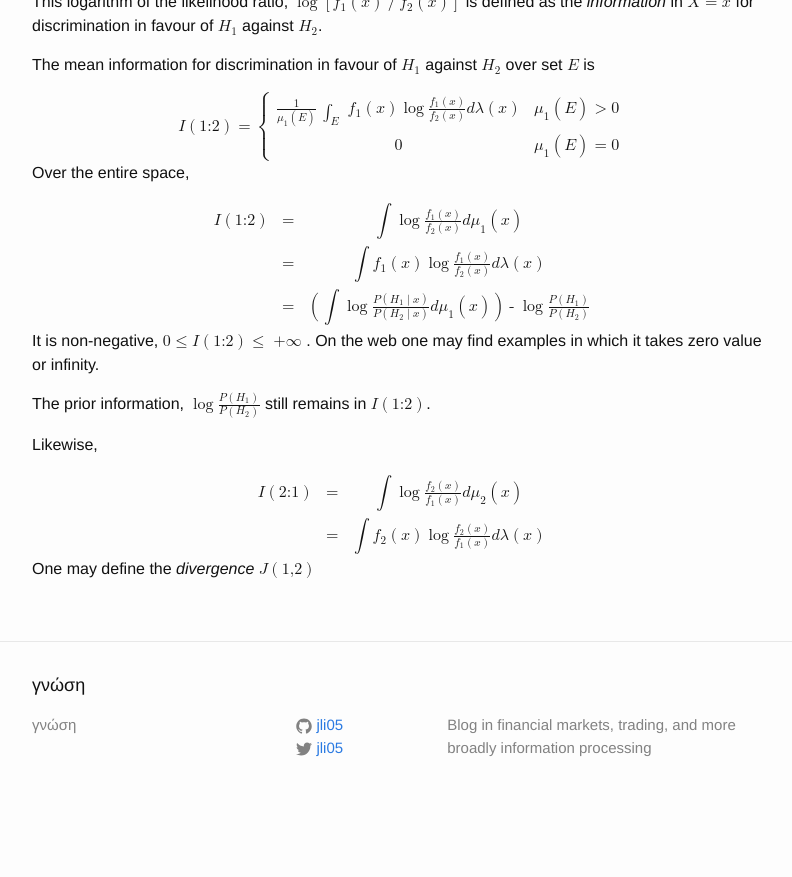
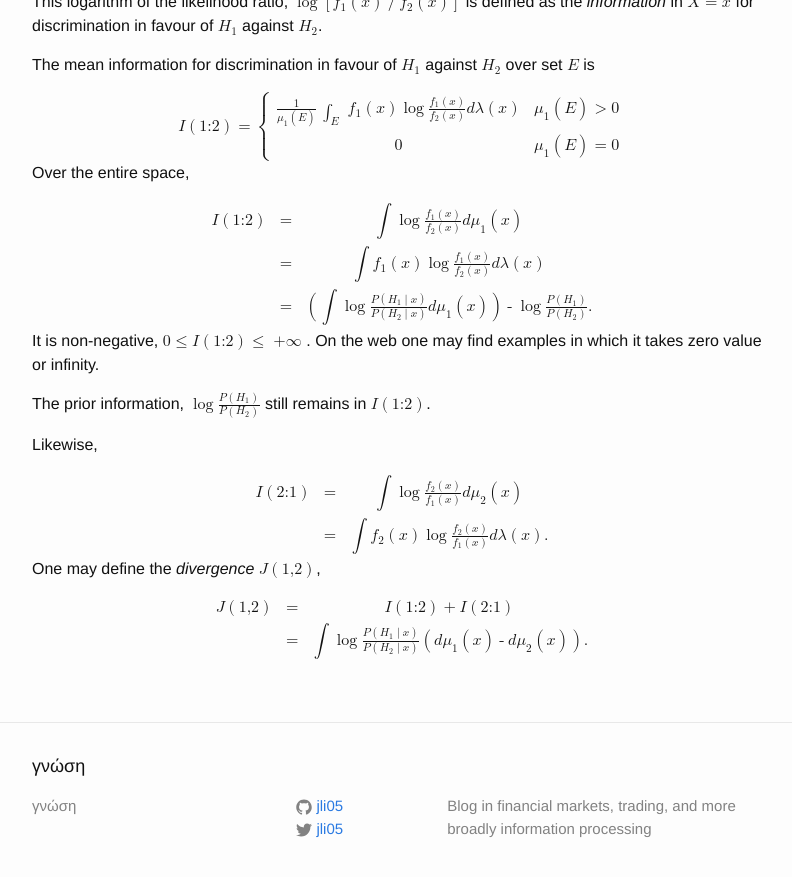
Before and after one commit to jli05/jli05.github.io, a Jekyll site: the page built from _posts/2023-11-03-Kullback-Book.md, in a window 1280 px wide and 900 px high, scrolled down 588 px. Shown: the top 877 px of the window, without its empty margins (238-1030 px from the left). Built offline with Jekyll 4.4.1, drawn with Linux system fonts in a browser that asks for light colours; before the commit the page ends 1407 px from its top, so only the background shows below that.

Commit message:
add divergence

```diff
--- a/_posts/2023-11-03-Kullback-Book.md
+++ b/_posts/2023-11-03-Kullback-Book.md
@@ -117,6 +117,7 @@
 <mrow><mi>d</mi><msub><mi>μ</mi><mi>1</mi></msub><mo>(</mo><mi>x</mi><mo>)</mo></mrow><mo>)</mo>
 <mo>-</mo>
 <mo>log</mo><mfrac><mrow><mi>P</mi><mo>(</mo><msub><mi>H</mi><mi>1</mi></msub><mo>)</mo></mrow><mrow><mi>P</mi><mo>(</mo><msub><mi>H</mi><mi>2</mi></msub><mo>)</mo></mrow></mfrac>
+<mtext>.</mtext>
 </mrow>
 </mtd>
 </mtr>
@@ -152,10 +153,35 @@
 <mrow><msub><mi>f</mi><mi>2</mi></msub><mo>(</mo><mi>x</mi><mo>)</mo></mrow>
 <mo>log</mo><mfrac><mrow><msub><mi>f</mi><mi>2</mi></msub><mo>(</mo><mi>x</mi><mo>)</mo></mrow><mrow><msub><mi>f</mi><mi>1</mi></msub><mo>(</mo><mi>x</mi><mo>)</mo></mrow></mfrac>
 <mrow><mi>d</mi><mi>λ</mi><mo>(</mo><mi>x</mi><mo>)</mo></mrow>
+<mtext>.</mtext>
 </mrow>
 </mtd>
 </mtr>
 </mtable>
 </math>
 
-One may define the *divergence* <math><mi>J</mi><mo>(</mo><mn>1,2</mn><mo>)</mo></math>
+One may define the *divergence* <math><mi>J</mi><mo>(</mo><mn>1,2</mn><mo>)</mo></math>,
+
+<math display="block">
+<mtable>
+<mtr>
+<mtd>
+<mi>J</mi><mo>(</mo><mn>1,2</mn><mo>)</mo>
+</mtd>
+<mtd><mo>=</mo></mtd>
+<mtd><mrow><mi>I</mi><mo>(</mo><mn>1:2</mn><mo>)</mo><mo>+</mo><mi>I</mi><mo>(</mo><mn>2:1</mn><mo>)</mo></mrow></mtd>
+</mtr>
+<mtr>
+<mtd></mtd>
+<mtd><mo>=</mo></mtd>
+<mtd>
+<mrow>
+<mo stretchy="true">&int;</mo>
+<mo>log</mo><mfrac><mrow><mi>P</mi><mo>(</mo><msub><mi>H</mi><mi>1</mi></msub><mo>|</mo><mi>x</mi><mo>)</mo></mrow><mrow><mi>P</mi><mo>(</mo><msub><mi>H</mi><mi>2</mi></msub><mo>|</mo><mi>x</mi><mo>)</mo></mrow></mfrac>
+<mrow><mo>(</mo><mi>d</mi><msub><mi>μ</mi><mi>1</mi></msub><mo>(</mo><mi>x</mi><mo>)</mo><mo>-</mo><mi>d</mi><msub><mi>μ</mi><mi>2</mi></msub><mo>(</mo><mi>x</mi><mo>)</mo><mo>)</mo></mrow>
+<mtext>.</mtext>
+</mrow>
+</mtd>
+</mtr>
+</mtable>
+</math>
```
